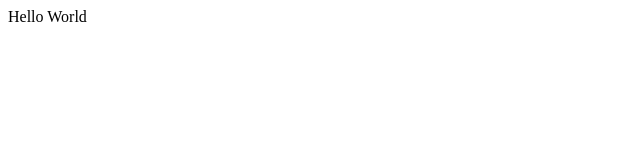
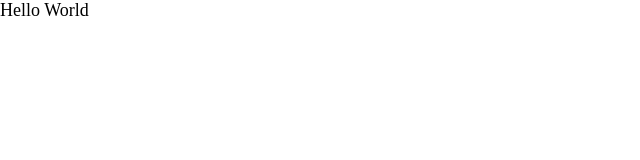
Before and after one commit to Ogaga01/React-Todo, a React (Create React App) app: page / in a window 1280 px wide. Shown: the top 160 px of the page, without its empty margins (0-640 px from the left). Built offline with nearby package versions, Linux system fonts and the light colour scheme.

Commit message:
Add Styling to files

```diff
--- a/src/App.js
+++ b/src/App.js
@@ -1,6 +1,8 @@
+import styles from './SASS/App.module.scss';
+
 function App() {
   return (
-    <div className="App">
+    <div className={styles.app}>
       Hello World
     </div>
   );
--- /dev/null
+++ b/src/SASS/App.module.scss
@@ -0,0 +1,3 @@
+.app {
+    font-size: 1.8rem;
+}
--- /dev/null
+++ b/src/SASS/_base.scss
@@ -0,0 +1,16 @@
+html {
+    box-sizing: border-box;
+    font-size: 62.5%;
+
+}
+
+*,
+*::before,
+*::after {
+    box-sizing: inherit;
+}
+
+body {
+    margin: 0;
+    padding: 0;
+}
--- a/src/index.js
+++ b/src/index.js
@@ -1,6 +1,7 @@
 import React from 'react';
 import ReactDOM from 'react-dom/client';
 import App from './App';
+import './SASS/_base.scss';
 
 const root = ReactDOM.createRoot(document.getElementById('root'));
 root.render(
```
